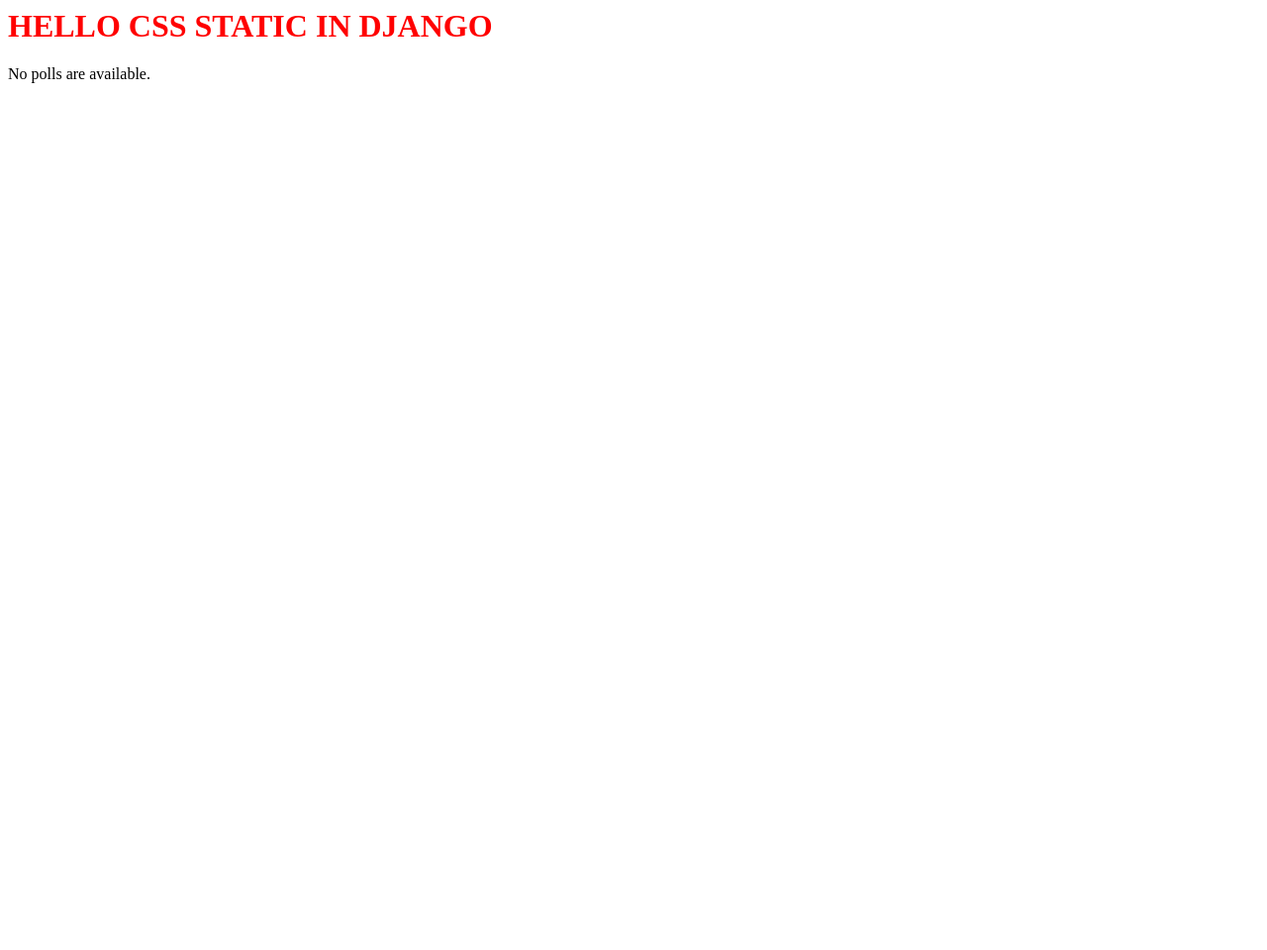
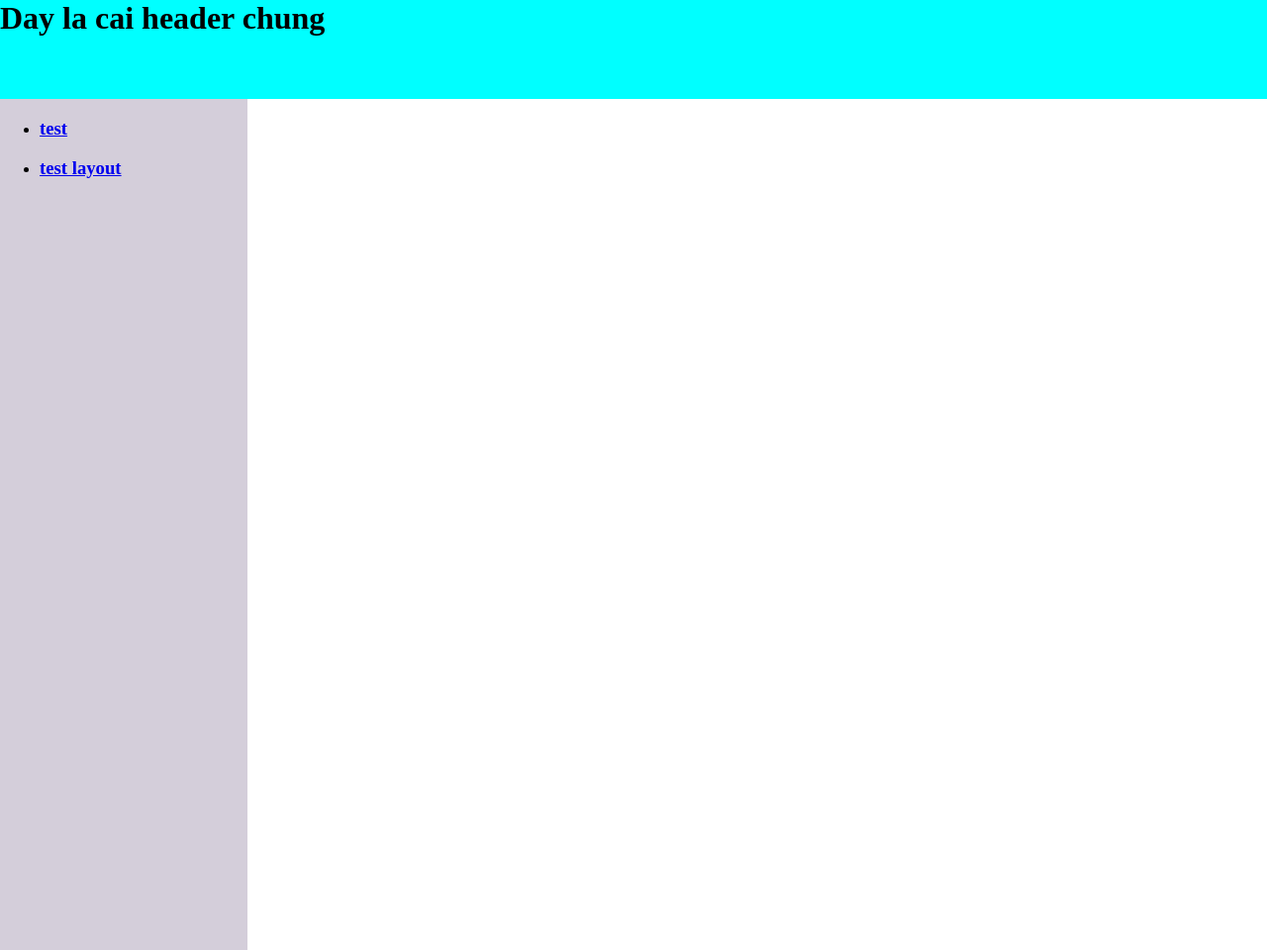
Before and after one commit to ngohongthong1832004/first-django, a Django app: page /polls/ in a window 1280 px wide. Shown: the whole page at 99% size. Run offline with Django 4.2, Linux system fonts and the light colour scheme; data that the repository does not hold is empty.

Commit message:
add block and learn view vs model

```diff
--- a/mysite/polls/templates/polls/index.html
+++ b/mysite/polls/templates/polls/index.html
@@ -1,16 +1,23 @@
-{% load static %}
+<!DOCTYPE html>
+<html lang="en">
+<head>
+    <meta charset="UTF-8">
+    <meta http-equiv="X-UA-Compatible" content="IE=edge">
+    <meta name="viewport" content="width=device-width, initial-scale=1.0">
+    <title>Learn DJANGO</title>
+</head>
+<body style="margin: 0; padding: 0;">
+    <header style="background-color: aqua; margin: 0;padding: 0; height: 100px;"><h1 style="margin: 0; padding: 0;">Day la cai header chung</h1></header>
+    <div style="background-color: rgb(212, 206, 218); margin: 0;padding: 0; width: 250px; height: 100vh; position: fixed; left: 0; top: 100px;">
+        <ul>
+            <li><a href="{% url 'polls:testngu' %}"><h3>test</h3></a></li>
+            <li><a href="{% url 'polls:testLayout' %}"><h3>test layout</h3></a></li>
+        </ul>
+    </div>
+    <div class="main" style="margin-left: 250px; margin-top: 10px;">
+        {% block layout %}
 
-<link rel="stylesheet" href="{% static 'polls/style.css' %}">
-
-<h1> HELLO CSS STATIC IN DJANGO </h1>
-
-
-{% if latest_question_list %}
-    <ul>
-    {% for question in latest_question_list %}
-        <li><a href="{% url 'polls:detail' question.id %}">{{ question.question_text }}</a></li>
-    {% endfor %}
-    </ul>
-{% else %}
-    <p>No polls are available.</p>
-{% endif %}
+        {% endblock %}
+    </div>
+</body>
+</html>
--- /dev/null
+++ b/mysite/polls/templates/polls/layout/index.html
@@ -0,0 +1,5 @@
+{% extends "../index.html" %}
+
+{% block layout %}
+<h1>block layout testing</h1>
+{% endblock %}
--- /dev/null
+++ b/mysite/polls/templates/polls/testBlock.html
@@ -0,0 +1,6 @@
+{% extends "./index.html" %}
+
+{% block layout %}
+    <h1>hello world</h1>
+    <h1>hello world second</h1>
+{% endblock %}
--- a/mysite/polls/urls.py
+++ b/mysite/polls/urls.py
@@ -5,6 +5,8 @@
 app_name = "polls"
 urlpatterns = [
     path("", views.index, name="index"),
+    path("test/", views.test, name="testngu"),
+    path("testlayout/", views.layout, name="testLayout"),
      # ex: /polls/5/
     path("<int:pk>/", views.DetailView.as_view(), name="detail"),
     # ex: /polls/5/results/
--- a/mysite/polls/views.py
+++ b/mysite/polls/views.py
@@ -2,6 +2,7 @@
 from django.http import Http404
 from .models import Question
 from django.urls import reverse
+from django.template import loader
 from django.views import generic
 from django.http import HttpResponse, HttpResponseRedirect
 from django.shortcuts import get_object_or_404, render
@@ -12,9 +13,22 @@
 
 def index(request):
     latest_question_list = Question.objects.order_by("-pub_date")[:5]
+    # print("latest_question_list : ", latest_question_list)
     context = {"latest_question_list": latest_question_list}
+    # print("context : ", context)
     return render(request, "polls/index.html", context)
 
+
+def test(request):
+    templateHTML = loader.get_template("polls/testBlock.html")
+    return HttpResponse(templateHTML.render())
+
+
+
+def layout(request):
+    # templateHTML = loader.get_template("polls/layout/index.html")
+    # return HttpResponse(templateHTML.render())
+    return render(request, "polls/layout/index.html")
 
 class DetailView(generic.DetailView):
     model = Question
```
Also changed, not shown: 1 other file.
